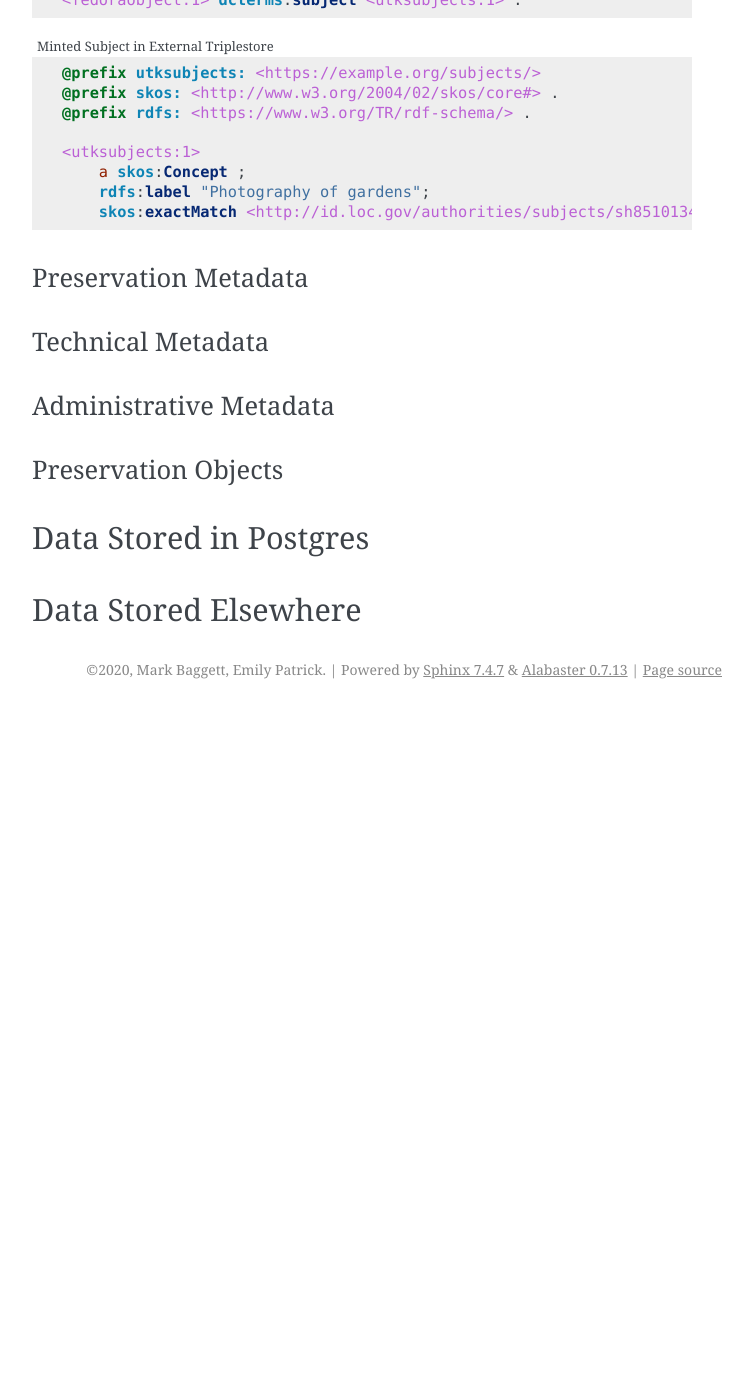
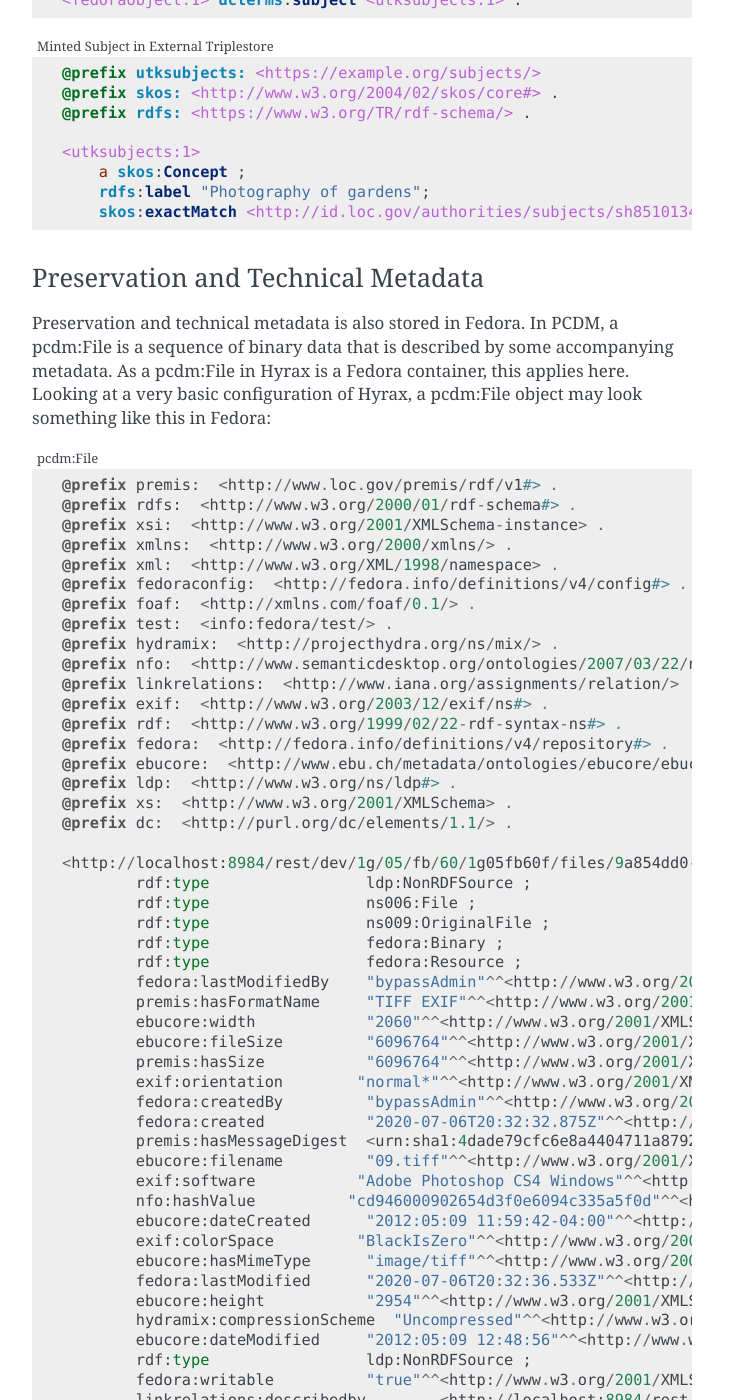
Before and after one commit to markpbaggett/utk_hyrax_review_docs, a Sphinx documentation site: the page built from docs/source/reference_materials/0_object_modelling_and_data_storage.rst, in a window 1280 px wide and 1400 px high, scrolled down 10923 px. Shown: the whole window, without its empty margins (388-1141 px from the left). Built offline with Sphinx 7.4.7, drawn with Linux system fonts in a browser that asks for light colours; before the commit the page ends 11632 px from its top, so only the background shows below that; some of the changed text lies outside the part shown.

Commit message:
Add technical metadata bit.

```diff
--- a/docs/source/reference_materials/0_object_modelling_and_data_storage.rst
+++ b/docs/source/reference_materials/0_object_modelling_and_data_storage.rst
@@ -372,12 +372,12 @@ versus a public item.)
     @prefix fedoraconfig:  <http://fedora.info/definitions/v4/config#> .
     @prefix foaf:  <http://xmlns.com/foaf/0.1/> .
     @prefix test:  <info:fedora/test/> .
-    @prefix ns011:  <http://projecthydra.org/ns/mix/> .
-    @prefix ns010:  <http://www.semanticdesktop.org/ontologies/2007/03/22/nfo#> .
+    @prefix hydramix:  <http://projecthydra.org/ns/mix/> .
+    @prefix nfo:  <http://www.semanticdesktop.org/ontologies/2007/03/22/nfo#> .
     @prefix ns015:  <http://projecthydra.org/ns/fits/> .
-    @prefix ns014:  <http://www.iana.org/assignments/relation/> .
+    @prefix linkrelations:  <http://www.iana.org/assignments/relation/> .
     @prefix ns013:  <http://www.openarchives.org/ore/terms/> .
-    @prefix ns012:  <http://www.w3.org/2003/12/exif/ns#> .
+    @prefix exif:  <http://www.w3.org/2003/12/exif/ns#> .
     @prefix ns018:  <http://www.w3.org/2011/content#> .
     @prefix ns017:  <http://schema.org/> .
     @prefix ns016:  <http://sweet.jpl.nasa.gov/2.2/reprDataFormat.owl#> .
@@ -540,13 +540,69 @@ a new RDF instance to represent a subject, you'd need a separate triple store.
         rdfs:label "Photography of gardens";
         skos:exactMatch <http://id.loc.gov/authorities/subjects/sh85101348.html> .
 
-=====================
-Preservation Metadata
-=====================
+===================================
+Preservation and Technical Metadata
+===================================
 
-==================
-Technical Metadata
-==================
+Preservation and technical metadata is also stored in Fedora. In PCDM, a pcdm:File is a sequence of binary data that is
+described by some accompanying metadata. As a pcdm:File in Hyrax is a Fedora container, this applies here.  Looking at a
+very basic configuration of Hyrax, a pcdm:File object may look something like this in Fedora:
+
+.. code-block::
+    :name: pcdm:File
+    :caption: pcdm:File
+
+    @prefix premis:  <http://www.loc.gov/premis/rdf/v1#> .
+    @prefix rdfs:  <http://www.w3.org/2000/01/rdf-schema#> .
+    @prefix xsi:  <http://www.w3.org/2001/XMLSchema-instance> .
+    @prefix xmlns:  <http://www.w3.org/2000/xmlns/> .
+    @prefix xml:  <http://www.w3.org/XML/1998/namespace> .
+    @prefix fedoraconfig:  <http://fedora.info/definitions/v4/config#> .
+    @prefix foaf:  <http://xmlns.com/foaf/0.1/> .
+    @prefix test:  <info:fedora/test/> .
+    @prefix hydramix:  <http://projecthydra.org/ns/mix/> .
+    @prefix nfo:  <http://www.semanticdesktop.org/ontologies/2007/03/22/nfo#> .
+    @prefix linkrelations:  <http://www.iana.org/assignments/relation/> .
+    @prefix exif:  <http://www.w3.org/2003/12/exif/ns#> .
+    @prefix rdf:  <http://www.w3.org/1999/02/22-rdf-syntax-ns#> .
+    @prefix fedora:  <http://fedora.info/definitions/v4/repository#> .
+    @prefix ebucore:  <http://www.ebu.ch/metadata/ontologies/ebucore/ebucore#> .
+    @prefix ldp:  <http://www.w3.org/ns/ldp#> .
+    @prefix xs:  <http://www.w3.org/2001/XMLSchema> .
+    @prefix dc:  <http://purl.org/dc/elements/1.1/> .
+
+    <http://localhost:8984/rest/dev/1g/05/fb/60/1g05fb60f/files/9a854dd0-31c5-4c3b-81b8-8a4d1a9d3799>
+            rdf:type                 ldp:NonRDFSource ;
+            rdf:type                 ns006:File ;
+            rdf:type                 ns009:OriginalFile ;
+            rdf:type                 fedora:Binary ;
+            rdf:type                 fedora:Resource ;
+            fedora:lastModifiedBy    "bypassAdmin"^^<http://www.w3.org/2001/XMLSchema#string> ;
+            premis:hasFormatName     "TIFF EXIF"^^<http://www.w3.org/2001/XMLSchema#string> ;
+            ebucore:width            "2060"^^<http://www.w3.org/2001/XMLSchema#string> ;
+            ebucore:fileSize         "6096764"^^<http://www.w3.org/2001/XMLSchema#string> ;
+            premis:hasSize           "6096764"^^<http://www.w3.org/2001/XMLSchema#long> ;
+            exif:orientation        "normal*"^^<http://www.w3.org/2001/XMLSchema#string> ;
+            fedora:createdBy         "bypassAdmin"^^<http://www.w3.org/2001/XMLSchema#string> ;
+            fedora:created           "2020-07-06T20:32:32.875Z"^^<http://www.w3.org/2001/XMLSchema#dateTime> ;
+            premis:hasMessageDigest  <urn:sha1:4dade79cfc6e8a4404711a879248f08ab9213515> ;
+            ebucore:filename         "09.tiff"^^<http://www.w3.org/2001/XMLSchema#string> ;
+            exif:software           "Adobe Photoshop CS4 Windows"^^<http://www.w3.org/2001/XMLSchema#string> ;
+            nfo:hashValue          "cd946000902654d3f0e6094c335a5f0d"^^<http://www.w3.org/2001/XMLSchema#string> ;
+            ebucore:dateCreated      "2012:05:09 11:59:42-04:00"^^<http://www.w3.org/2001/XMLSchema#string> ;
+            exif:colorSpace         "BlackIsZero"^^<http://www.w3.org/2001/XMLSchema#string> ;
+            ebucore:hasMimeType      "image/tiff"^^<http://www.w3.org/2001/XMLSchema#string> ;
+            fedora:lastModified      "2020-07-06T20:32:36.533Z"^^<http://www.w3.org/2001/XMLSchema#dateTime> ;
+            ebucore:height           "2954"^^<http://www.w3.org/2001/XMLSchema#string> ;
+            hydramix:compressionScheme  "Uncompressed"^^<http://www.w3.org/2001/XMLSchema#string> ;
+            ebucore:dateModified     "2012:05:09 12:48:56"^^<http://www.w3.org/2001/XMLSchema#string> ;
+            rdf:type                 ldp:NonRDFSource ;
+            fedora:writable          "true"^^<http://www.w3.org/2001/XMLSchema#boolean> ;
+            linkrelations:describedby        <http://localhost:8984/rest/dev/1g/05/fb/60/1g05fb60f/files/9a854dd0-31c5-4c3b-81b8-8a4d1a9d3799/fcr:metadata> ;
+            fedora:hasParent         <http://localhost:8984/rest/dev/1g/05/fb/60/1g05fb60f/files> ;
+            fedora:hasFixityService  <http://localhost:8984/rest/dev/1g/05/fb/60/1g05fb60f/files/9a854dd0-31c5-4c3b-81b8-8a4d1a9d3799/fcr:fixity> ;
+            fedora:hasVersions       <http://localhost:8984/rest/dev/1g/05/fb/60/1g05fb60f/files/9a854dd0-31c5-4c3b-81b8-8a4d1a9d3799/fcr:versions> .
+
 
 =======================
 Administrative Metadata
```
